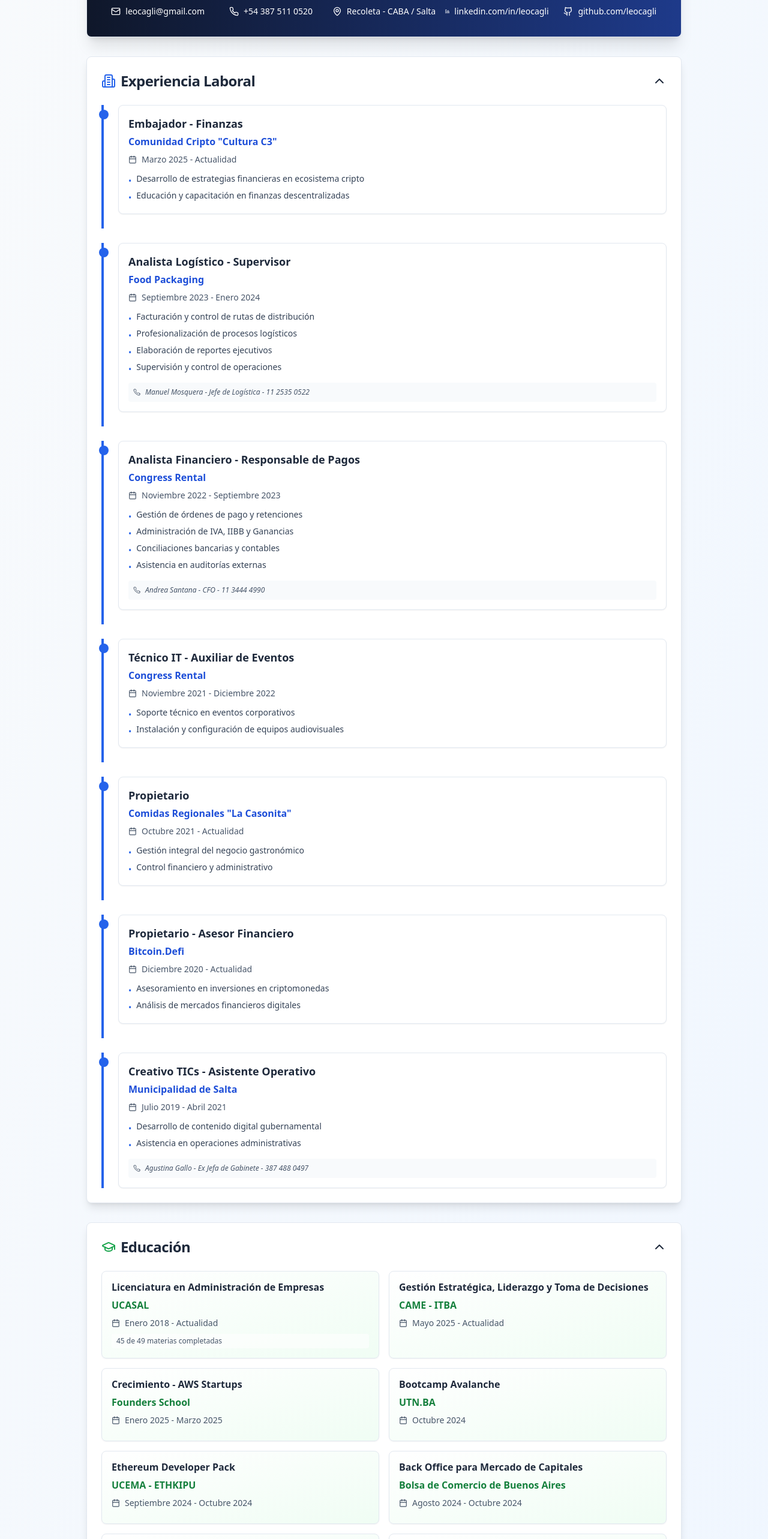
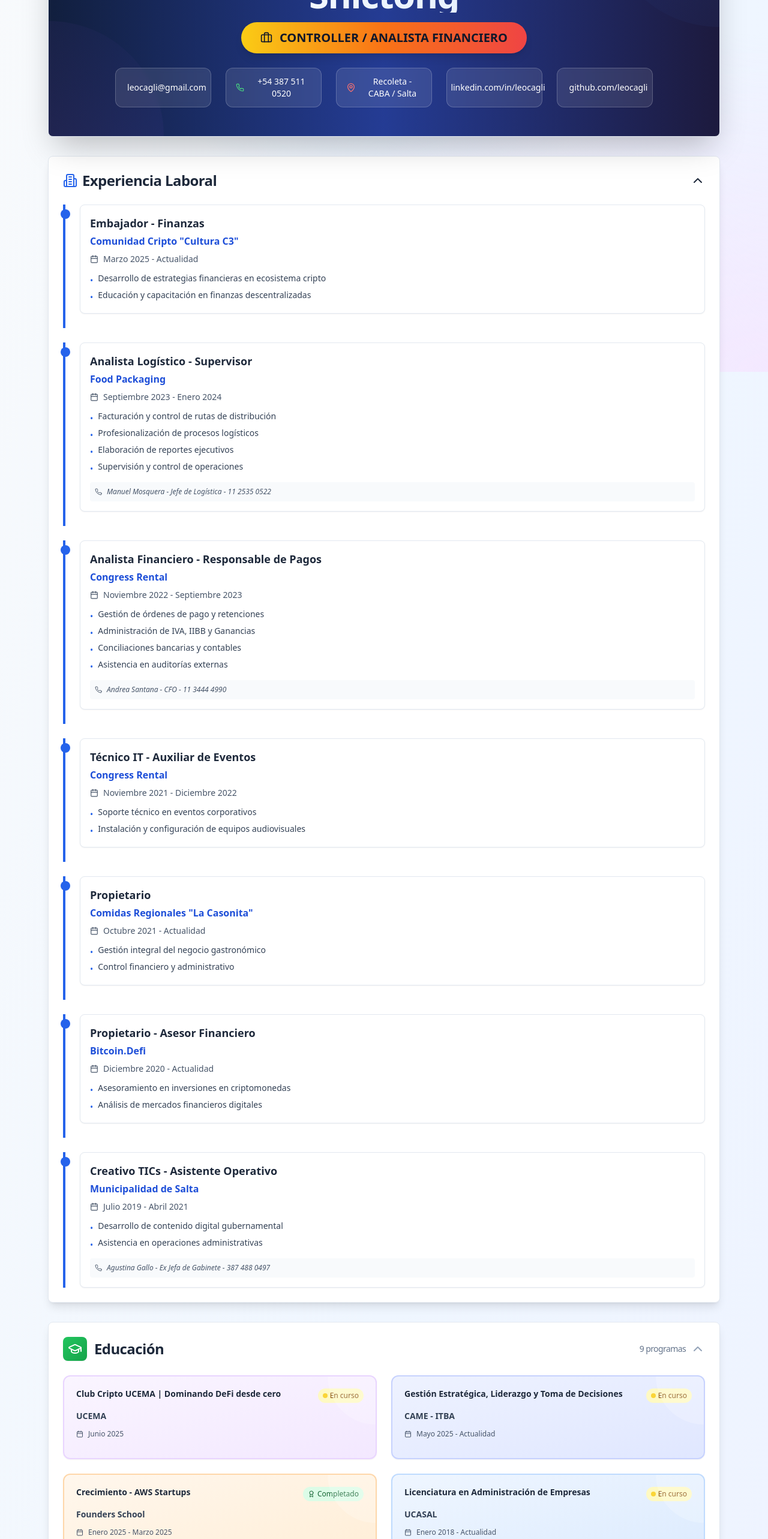
Before and after one commit to leocagli/cagli-cv-resume, a React (Vite) app: page / in a window 1280 px wide. Shown: the part 180-2746 px from the top of the page at 60% size. Built offline with nearby package versions, Linux system fonts and the light colour scheme.

Commit message:
Add education and UX/UI improvements
Add new education entry and optimize the CV's UX/UI.

```diff
--- a/src/components/ActivitiesSection.tsx
+++ b/src/components/ActivitiesSection.tsx
@@ -2,50 +2,104 @@
 import React, { useState } from 'react';
 import { Card, CardContent, CardHeader, CardTitle } from '@/components/ui/card';
 import { Collapsible, CollapsibleContent, CollapsibleTrigger } from '@/components/ui/collapsible';
-import { ChevronDown, ChevronUp, Trophy, Star } from 'lucide-react';
+import { ChevronDown, ChevronUp, Trophy, Star, Award, Users } from 'lucide-react';
 
 const ActivitiesSection = () => {
   const [isOpen, setIsOpen] = useState(true);
 
   const activities = [
-    "Pitch Competition - Cardano",
-    "Club de Finanzas - UBA",
-    "Expo EFI Argentina - CEA",
-    "Markets Experience - Rankia",
-    "Finanzas del Futuro - Vibrant",
-    "Ivan Scherman - BC Talks",
-    "Hackaton - Aleph",
-    "Bitcoin Day - Fundación BTC",
-    "Valuación de Empresas - UCEMA",
-    "Tech Builders - Rather Labs",
-    "Copa América - Solana",
-    "Nerdconf - Polkadot"
+    { name: "Pitch Competition - Cardano", category: "blockchain" },
+    { name: "Club de Finanzas - UBA", category: "finance" },
+    { name: "Expo EFI Argentina - CEA", category: "finance" },
+    { name: "Markets Experience - Rankia", category: "finance" },
+    { name: "Finanzas del Futuro - Vibrant", category: "finance" },
+    { name: "Ivan Scherman - BC Talks", category: "blockchain" },
+    { name: "Hackaton - Aleph", category: "tech" },
+    { name: "Bitcoin Day - Fundación BTC", category: "blockchain" },
+    { name: "Valuación de Empresas - UCEMA", category: "finance" },
+    { name: "Tech Builders - Rather Labs", category: "tech" },
+    { name: "Copa América - Solana", category: "blockchain" },
+    { name: "Nerdconf - Polkadot", category: "blockchain" }
   ];
 
+  const getCategoryIcon = (category: string) => {
+    switch (category) {
+      case 'blockchain': return <Star className="text-purple-600" size={14} />;
+      case 'finance': return <Award className="text-green-600" size={14} />;
+      case 'tech': return <Users className="text-blue-600" size={14} />;
+      default: return <Trophy className="text-yellow-600" size={14} />;
+    }
+  };
+
+  const getCategoryColor = (category: string) => {
+    switch (category) {
+      case 'blockchain': return 'from-purple-50 to-purple-100 border-purple-200 hover:from-purple-100 hover:to-purple-200';
+      case 'finance': return 'from-green-50 to-green-100 border-green-200 hover:from-green-100 hover:to-green-200';
+      case 'tech': return 'from-blue-50 to-blue-100 border-blue-200 hover:from-blue-100 hover:to-blue-200';
+      default: return 'from-yellow-50 to-yellow-100 border-yellow-200 hover:from-yellow-100 hover:to-yellow-200';
+    }
+  };
+
+  const groupedActivities = activities.reduce((acc, activity) => {
+    if (!acc[activity.category]) {
+      acc[activity.category] = [];
+    }
+    acc[activity.category].push(activity);
+    return acc;
+  }, {} as Record<string, typeof activities>);
+
+  const categoryLabels = {
+    blockchain: 'Blockchain & Crypto',
+    finance: 'Finanzas',
+    tech: 'Tecnología'
+  };
+
   return (
-    <Card className="shadow-lg">
+    <Card className="shadow-lg hover:shadow-xl transition-shadow duration-300">
       <Collapsible open={isOpen} onOpenChange={setIsOpen}>
         <CollapsibleTrigger asChild>
-          <CardHeader className="cursor-pointer hover:bg-slate-50 transition-colors">
+          <CardHeader className="cursor-pointer hover:bg-gradient-to-r hover:from-slate-50 hover:to-yellow-50 transition-all duration-200">
             <CardTitle className="flex items-center justify-between text-2xl text-slate-800">
-              <span className="flex items-center gap-2">
-                <Trophy className="text-yellow-600" />
+              <span className="flex items-center gap-3">
+                <div className="p-2 bg-gradient-to-br from-yellow-500 to-orange-600 rounded-lg shadow-sm">
+                  <Trophy className="text-white" size={24} />
+                </div>
                 Actividades y Participaciones
               </span>
-              {isOpen ? <ChevronUp /> : <ChevronDown />}
+              <div className="flex items-center gap-2">
+                <span className="text-sm font-normal text-slate-500">{activities.length} eventos</span>
+                {isOpen ? <ChevronUp className="text-slate-400" /> : <ChevronDown className="text-slate-400" />}
+              </div>
             </CardTitle>
           </CardHeader>
         </CollapsibleTrigger>
         <CollapsibleContent>
-          <CardContent>
-            <div className="grid gap-3 md:grid-cols-2 lg:grid-cols-3">
-              {activities.map((activity, index) => (
-                <div
-                  key={index}
-                  className="flex items-center gap-3 bg-gradient-to-r from-yellow-50 to-orange-50 p-3 rounded-lg border border-yellow-200 hover:from-yellow-100 hover:to-orange-100 transition-all duration-200 hover:scale-105"
-                >
-                  <Star size={16} className="text-yellow-600 flex-shrink-0" />
-                  <span className="text-sm font-medium text-slate-700">{activity}</span>
+          <CardContent className="pt-0">
+            <div className="space-y-6">
+              {Object.entries(groupedActivities).map(([category, categoryActivities]) => (
+                <div key={category} className="space-y-3">
+                  <h3 className="font-semibold text-slate-700 text-lg flex items-center gap-2 border-b border-slate-200 pb-2">
+                    {getCategoryIcon(category)}
+                    {categoryLabels[category as keyof typeof categoryLabels]}
+                    <span className="text-sm font-normal text-slate-500 ml-auto">
+                      {categoryActivities.length} {categoryActivities.length === 1 ? 'evento' : 'eventos'}
+                    </span>
+                  </h3>
+                  <div className="grid gap-3 md:grid-cols-2 lg:grid-cols-3">
+                    {categoryActivities.map((activity, index) => (
+                      <div
+                        key={index}
+                        className={`group flex items-center gap-3 bg-gradient-to-r ${getCategoryColor(category)} p-4 rounded-xl border-2 transition-all duration-300 hover:scale-105 hover:shadow-md cursor-pointer`}
+                      >
+                        <div className="flex-shrink-0 group-hover:scale-110 transition-transform duration-200">
+                          {getCategoryIcon(category)}
+                        </div>
+                        <span className="text-sm font-medium text-slate-800 group-hover:text-slate-900 transition-colors leading-tight">
+                          {activity.name}
+                        </span>
+                      </div>
+                    ))}
+                  </div>
                 </div>
               ))}
             </div>
--- a/src/components/EducationSection.tsx
+++ b/src/components/EducationSection.tsx
@@ -2,82 +2,153 @@
 import React, { useState } from 'react';
 import { Card, CardContent, CardHeader, CardTitle } from '@/components/ui/card';
 import { Collapsible, CollapsibleContent, CollapsibleTrigger } from '@/components/ui/collapsible';
-import { ChevronDown, ChevronUp, GraduationCap, Calendar } from 'lucide-react';
+import { ChevronDown, ChevronUp, GraduationCap, Calendar, Award } from 'lucide-react';
 
 const EducationSection = () => {
   const [isOpen, setIsOpen] = useState(true);
 
   const education = [
     {
-      title: "Licenciatura en Administración de Empresas",
-      institution: "UCASAL",
-      period: "Enero 2018 - Actualidad",
-      details: "45 de 49 materias completadas"
+      title: "Club Cripto UCEMA | Dominando DeFi desde cero",
+      institution: "UCEMA",
+      period: "Junio 2025",
+      status: "En curso",
+      type: "blockchain"
     },
     {
       title: "Gestión Estratégica, Liderazgo y Toma de Decisiones",
       institution: "CAME - ITBA",
-      period: "Mayo 2025 - Actualidad"
+      period: "Mayo 2025 - Actualidad",
+      status: "En curso",
+      type: "management"
     },
     {
       title: "Crecimiento - AWS Startups",
       institution: "Founders School",
-      period: "Enero 2025 - Marzo 2025"
+      period: "Enero 2025 - Marzo 2025",
+      status: "Completado",
+      type: "tech"
+    },
+    {
+      title: "Licenciatura en Administración de Empresas",
+      institution: "UCASAL",
+      period: "Enero 2018 - Actualidad",
+      details: "45 de 49 materias completadas",
+      status: "En curso",
+      type: "degree"
     },
     {
       title: "Bootcamp Avalanche",
       institution: "UTN.BA",
-      period: "Octubre 2024"
+      period: "Octubre 2024",
+      status: "Completado",
+      type: "blockchain"
     },
     {
       title: "Ethereum Developer Pack",
       institution: "UCEMA - ETHKIPU",
-      period: "Septiembre 2024 - Octubre 2024"
+      period: "Septiembre 2024 - Octubre 2024",
+      status: "Completado",
+      type: "blockchain"
     },
     {
       title: "Back Office para Mercado de Capitales",
       institution: "Bolsa de Comercio de Buenos Aires",
-      period: "Agosto 2024 - Octubre 2024"
+      period: "Agosto 2024 - Octubre 2024",
+      status: "Completado",
+      type: "finance"
     },
     {
       title: "Excel Avanzado - Power BI - SQL Inicial",
       institution: "B.A Multiplica 2.0 - UTN",
-      period: "Septiembre 2023 - Diciembre 2023"
+      period: "Septiembre 2023 - Diciembre 2023",
+      status: "Completado",
+      type: "tech"
     },
     {
       title: "Experto Universitario en Mercado de Capitales",
       institution: "UTN.BA",
-      period: "Septiembre 2019 - Agosto 2020"
+      period: "Septiembre 2019 - Agosto 2020",
+      status: "Completado",
+      type: "finance"
     }
   ];
 
+  const getTypeColor = (type: string) => {
+    switch (type) {
+      case 'degree': return 'from-blue-50 to-blue-100 border-blue-200';
+      case 'blockchain': return 'from-purple-50 to-purple-100 border-purple-200';
+      case 'finance': return 'from-green-50 to-green-100 border-green-200';
+      case 'tech': return 'from-orange-50 to-orange-100 border-orange-200';
+      case 'management': return 'from-indigo-50 to-indigo-100 border-indigo-200';
+      default: return 'from-gray-50 to-gray-100 border-gray-200';
+    }
+  };
+
+  const getStatusBadge = (status: string) => {
+    if (status === 'En curso') {
+      return (
+        <span className="inline-flex items-center gap-1 px-2 py-1 text-xs font-medium bg-yellow-100 text-yellow-800 rounded-full">
+          <div className="w-2 h-2 bg-yellow-400 rounded-full animate-pulse"></div>
+          En curso
+        </span>
+      );
+    }
+    return (
+      <span className="inline-flex items-center gap-1 px-2 py-1 text-xs font-medium bg-green-100 text-green-800 rounded-full">
+        <Award size={12} />
+        Completado
+      </span>
+    );
+  };
+
   return (
-    <Card className="shadow-lg">
+    <Card className="shadow-lg hover:shadow-xl transition-shadow duration-300">
       <Collapsible open={isOpen} onOpenChange={setIsOpen}>
         <CollapsibleTrigger asChild>
-          <CardHeader className="cursor-pointer hover:bg-slate-50 transition-colors">
+          <CardHeader className="cursor-pointer hover:bg-gradient-to-r hover:from-slate-50 hover:to-blue-50 transition-all duration-200">
             <CardTitle className="flex items-center justify-between text-2xl text-slate-800">
-              <span className="flex items-center gap-2">
-                <GraduationCap className="text-green-600" />
+              <span className="flex items-center gap-3">
+                <div className="p-2 bg-gradient-to-br from-green-500 to-green-600 rounded-lg shadow-sm">
+                  <GraduationCap className="text-white" size={24} />
+                </div>
                 Educación
               </span>
-              {isOpen ? <ChevronUp /> : <ChevronDown />}
+              <div className="flex items-center gap-2">
+                <span className="text-sm font-normal text-slate-500">{education.length} programas</span>
+                {isOpen ? <ChevronUp className="text-slate-400" /> : <ChevronDown className="text-slate-400" />}
+              </div>
             </CardTitle>
           </CardHeader>
         </CollapsibleTrigger>
         <CollapsibleContent>
-          <CardContent>
-            <div className="grid gap-4 md:grid-cols-2">
+          <CardContent className="pt-0">
+            <div className="grid gap-6 md:grid-cols-2">
               {education.map((edu, index) => (
-                <div key={index} className="bg-gradient-to-br from-white to-green-50 p-4 rounded-lg border shadow-sm hover:shadow-md transition-shadow">
-                  <h3 className="font-bold text-slate-800 mb-2 leading-tight">{edu.title}</h3>
-                  <p className="font-semibold text-green-700 mb-2">{edu.institution}</p>
-                  <div className="flex items-center gap-2 text-slate-600 text-sm mb-2">
-                    <Calendar size={14} />
+                <div
+                  key={index}
+                  className={`group bg-gradient-to-br ${getTypeColor(edu.type)} p-5 rounded-xl border-2 shadow-sm hover:shadow-lg transition-all duration-300 hover:scale-[1.02] relative overflow-hidden`}
+                >
+                  <div className="absolute top-0 right-0 w-20 h-20 bg-white/20 rounded-bl-full"></div>
+
+                  <div className="flex justify-between items-start mb-3">
+                    <h3 className="font-bold text-slate-800 mb-1 leading-tight text-sm group-hover:text-slate-900 transition-colors">
+                      {edu.title}
+                    </h3>
+                    {getStatusBadge(edu.status)}
+                  </div>
+
+                  <p className="font-semibold text-slate-700 mb-3 text-sm">{edu.institution}</p>
+
+                  <div className="flex items-center gap-2 text-slate-600 text-xs mb-3">
+                    <Calendar size={12} className="flex-shrink-0" />
                     <span>{edu.period}</span>
                   </div>
+
                   {edu.details && (
-                    <p className="text-xs text-slate-600 bg-white/60 px-2 py-1 rounded">{edu.details}</p>
+                    <div className="bg-white/80 backdrop-blur-sm px-3 py-2 rounded-lg">
+                      <p className="text-xs text-slate-700 font-medium">{edu.details}</p>
+                    </div>
                   )}
                 </div>
               ))}
--- a/src/components/Header.tsx
+++ b/src/components/Header.tsx
@@ -1,39 +1,69 @@
 
 import React from 'react';
-import { Mail, Phone, MapPin, Linkedin, Github } from 'lucide-react';
+import { Mail, Phone, MapPin, Linkedin, Github, Briefcase } from 'lucide-react';
 import { Card } from '@/components/ui/card';
 
 const Header = () => {
   return (
-    <Card className="p-8 bg-gradient-to-r from-slate-900 to-blue-900 text-white shadow-xl">
-      <div className="text-center">
-        <h1 className="text-4xl md:text-5xl font-bold mb-2 tracking-tight">
-          Enzo Leonardo Cagliero Shictong
-        </h1>
-        <div className="inline-block bg-gradient-to-r from-yellow-400 to-orange-500 text-slate-900 px-6 py-2 rounded-full font-semibold text-lg mb-6">
-          CONTROLLER / ANALISTA FINANCIERO
-        </div>
+    <Card className="relative overflow-hidden bg-gradient-to-r from-slate-900 via-blue-900 to-slate-900 text-white shadow-2xl">
+      {/* Background decoration */}
+      <div className="absolute inset-0 bg-gradient-to-r from-blue-600/10 to-purple-600/10"></div>
+      <div className="absolute top-0 right-0 w-96 h-96 bg-gradient-to-bl from-blue-500/20 to-transparent rounded-full -translate-y-48 translate-x-48"></div>
+      <div className="absolute bottom-0 left-0 w-96 h-96 bg-gradient-to-tr from-purple-500/20 to-transparent rounded-full translate-y-48 -translate-x-48"></div>
 
-        <div className="grid grid-cols-1 md:grid-cols-3 lg:grid-cols-5 gap-4 text-sm">
-          <div className="flex items-center justify-center gap-2 hover:text-yellow-400 transition-colors">
-            <Mail size={16} />
-            <span>leocagli@gmail.com</span>
+      <div className="relative p-8 md:p-12">
+        <div className="text-center max-w-4xl mx-auto">
+          <div className="mb-6">
+            <h1 className="text-4xl md:text-6xl font-bold mb-4 tracking-tight bg-gradient-to-r from-white to-blue-100 bg-clip-text text-transparent leading-tight">
+              Enzo Leonardo Cagliero Shictong
+            </h1>
+            <div className="inline-flex items-center gap-3 bg-gradient-to-r from-yellow-400 via-orange-500 to-red-500 text-slate-900 px-8 py-3 rounded-full font-bold text-lg md:text-xl shadow-lg hover:shadow-xl transition-shadow duration-300">
+              <Briefcase size={20} />
+              CONTROLLER / ANALISTA FINANCIERO
+            </div>
           </div>
-          <div className="flex items-center justify-center gap-2 hover:text-yellow-400 transition-colors">
-            <Phone size={16} />
-            <span>+54 387 511 0520</span>
-          </div>
-          <div className="flex items-center justify-center gap-2 hover:text-yellow-400 transition-colors">
-            <MapPin size={16} />
-            <span>Recoleta - CABA / Salta</span>
-          </div>
-          <div className="flex items-center justify-center gap-2 hover:text-yellow-400 transition-colors">
-            <Linkedin size={16} />
-            <span>linkedin.com/in/leocagli</span>
-          </div>
-          <div className="flex items-center justify-center gap-2 hover:text-yellow-400 transition-colors">
-            <Github size={16} />
-            <span>github.com/leocagli</span>
+
+          <div className="grid grid-cols-1 sm:grid-cols-2 lg:grid-cols-5 gap-4 md:gap-6 text-sm">
+            <a
+              href="mailto:leocagli@gmail.com"
+              className="group flex items-center justify-center gap-3 bg-white/10 backdrop-blur-sm px-4 py-3 rounded-xl hover:bg-white/20 transition-all duration-300 hover:scale-105 border border-white/20"
+            >
+              <Mail size={16} className="text-yellow-400 group-hover:scale-110 transition-transform" />
+              <span className="group-hover:text-yellow-100 transition-colors">leocagli@gmail.com</span>
+            </a>
+
+            <a
+              href="tel:+543875110520"
+              className="group flex items-center justify-center gap-3 bg-white/10 backdrop-blur-sm px-4 py-3 rounded-xl hover:bg-white/20 transition-all duration-300 hover:scale-105 border border-white/20"
+            >
+              <Phone size={16} className="text-green-400 group-hover:scale-110 transition-transform" />
+              <span className="group-hover:text-green-100 transition-colors">+54 387 511 0520</span>
+            </a>
+
+            <div className="group flex items-center justify-center gap-3 bg-white/10 backdrop-blur-sm px-4 py-3 rounded-xl hover:bg-white/20 transition-all duration-300 hover:scale-105 border border-white/20">
+              <MapPin size={16} className="text-red-400 group-hover:scale-110 transition-transform flex-shrink-0" />
+              <span className="group-hover:text-red-100 transition-colors">Recoleta - CABA / Salta</span>
+            </div>
+
+            <a
+              href="https://linkedin.com/in/leocagli"
+              target="_blank"
+              rel="noopener noreferrer"
+              className="group flex items-center justify-center gap-3 bg-white/10 backdrop-blur-sm px-4 py-3 rounded-xl hover:bg-white/20 transition-all duration-300 hover:scale-105 border border-white/20"
+            >
+              <Linkedin size={16} className="text-blue-400 group-hover:scale-110 transition-transform" />
+              <span className="group-hover:text-blue-100 transition-colors">linkedin.com/in/leocagli</span>
+            </a>
+
+            <a
+              href="https://github.com/leocagli"
+              target="_blank"
+              rel="noopener noreferrer"
+              className="group flex items-center justify-center gap-3 bg-white/10 backdrop-blur-sm px-4 py-3 rounded-xl hover:bg-white/20 transition-all duration-300 hover:scale-105 border border-white/20"
+            >
+              <Github size={16} className="text-purple-400 group-hover:scale-110 transition-transform" />
+              <span className="group-hover:text-purple-100 transition-colors">github.com/leocagli</span>
+            </a>
           </div>
         </div>
       </div>
--- a/src/pages/Index.tsx
+++ b/src/pages/Index.tsx
@@ -8,14 +8,36 @@ import ActivitiesSection from '../components/ActivitiesSection';
 
 const Index = () => {
   return (
-    <div className="min-h-screen bg-gradient-to-br from-slate-50 to-blue-50">
-      <div className="max-w-5xl mx-auto px-4 py-8">
-        <Header />
-        <div className="grid gap-8 mt-8">
+    <div className="min-h-screen bg-gradient-to-br from-slate-50 via-blue-50 to-indigo-50">
+      {/* Background decoration */}
+      <div className="fixed inset-0 bg-[radial-gradient(ellipse_at_top,_var(--tw-gradient-stops))] from-blue-100 via-transparent to-transparent pointer-events-none"></div>
+      <div className="fixed inset-0 bg-[radial-gradient(ellipse_at_bottom_right,_var(--tw-gradient-stops))] from-purple-100 via-transparent to-transparent pointer-events-none"></div>
+
+      <div className="relative z-10 max-w-6xl mx-auto px-4 py-8 space-y-8">
+        <div className="animate-fade-in">
+          <Header />
+        </div>
+
+        <div className="grid gap-8 animate-fade-in" style={{ animationDelay: '0.1s' }}>
           <ExperienceSection />
+        </div>
+
+        <div className="grid gap-8 animate-fade-in" style={{ animationDelay: '0.2s' }}>
           <EducationSection />
+        </div>
+
+        <div className="grid gap-8 lg:grid-cols-2 animate-fade-in" style={{ animationDelay: '0.3s' }}>
           <SkillsSection />
+        </div>
+
+        <div className="animate-fade-in" style={{ animationDelay: '0.4s' }}>
           <ActivitiesSection />
+        </div>
+
+        {/* Footer decoration */}
+        <div className="text-center py-8 text-slate-500 text-sm">
+          <p>Curriculum Vitae - Enzo Leonardo Cagliero Shictong</p>
+          <p className="mt-1">Actualizado en {new Date().toLocaleDateString('es-ES', { month: 'long', year: 'numeric' })}</p>
         </div>
       </div>
     </div>
```
